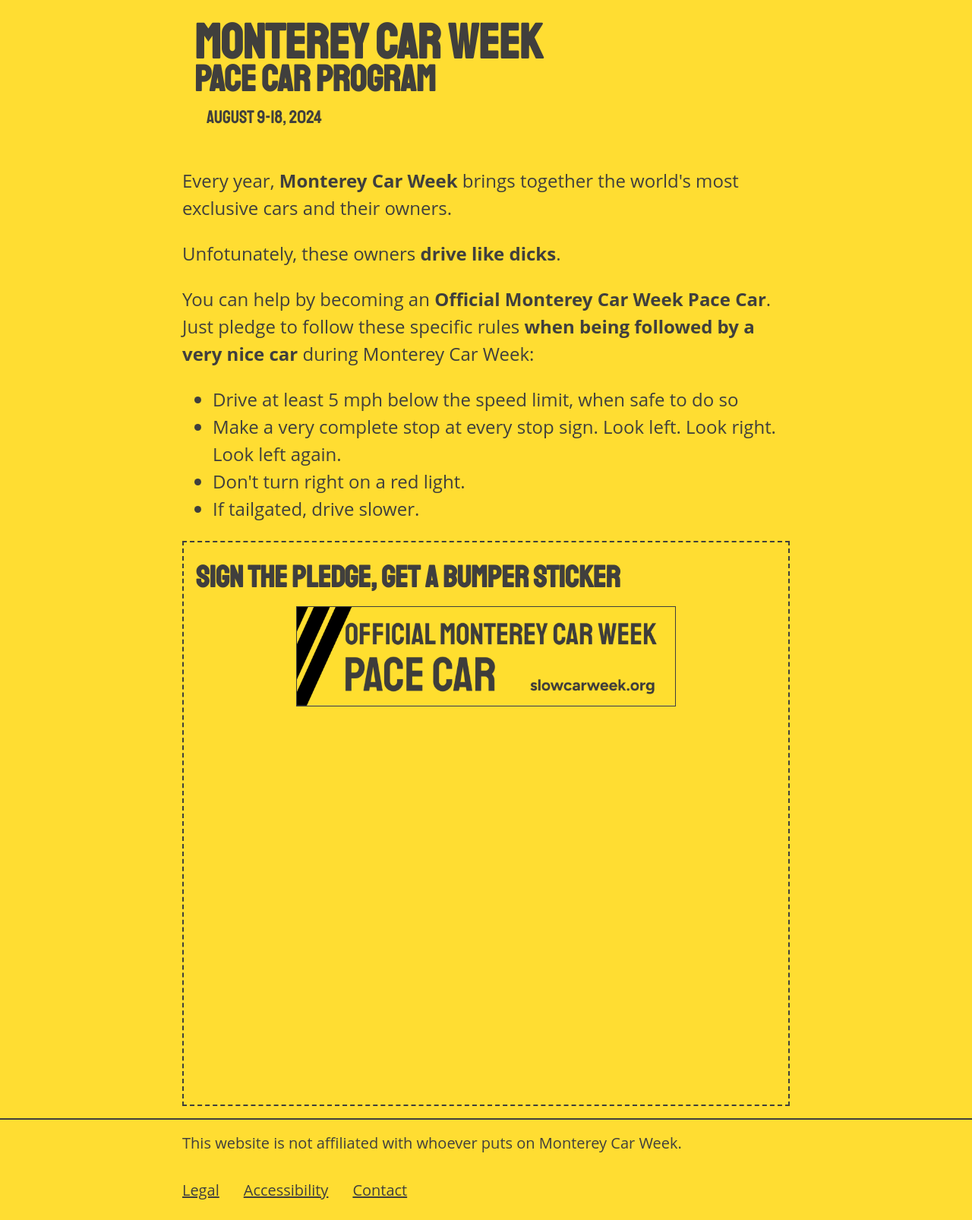
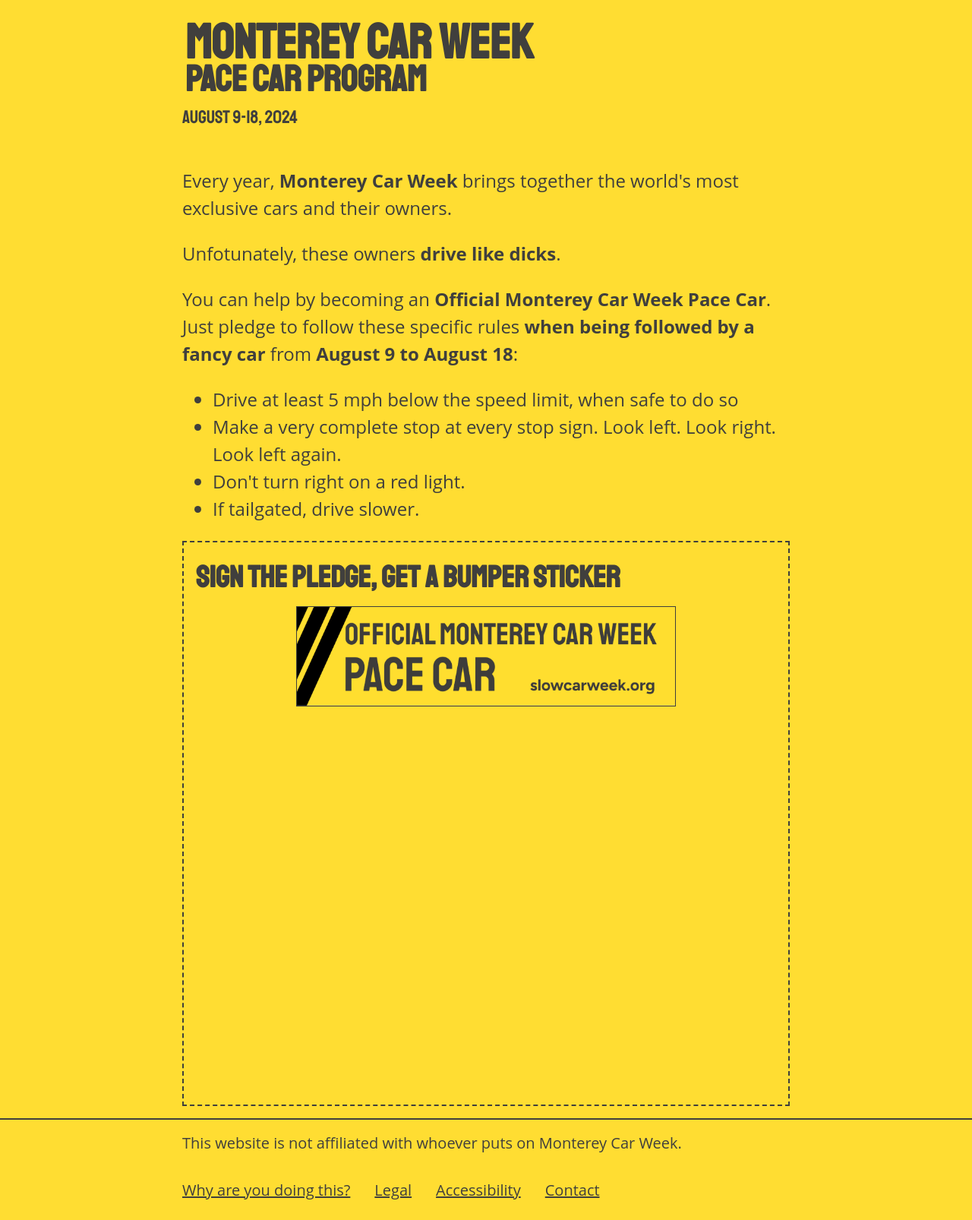
Before and after one commit to kevee/slowcarweek.org, an Eleventy site: page src/index.md in a window 1280 px wide. Shown: the whole page at 76% size. Built offline with nearby package versions, Linux system fonts and the light colour scheme; Eleventy itself is replaced by a stand-in of ours; files that its build step writes are made by us from their sources; a script that the page names is missing; what eleventy-sass would draw is missing.

Commit message:
add the why

```diff
--- a/src/_includes/base.njk
+++ b/src/_includes/base.njk
@@ -13,10 +13,13 @@
   <body>
     <header>
       <div class="container">
-        <h1><a href="/" class="home-link"><span class="week">
-          Monterey Car Week</span>
-         Pace Car Program</a></h1>
-          <aside>August 9-18, 2024</aside>
+        <h1>
+          <a href="/" class="home-link">
+            <span class="week">Monterey Car Week</span>
+            Pace Car Program
+          </a>
+        </h1>
+        <aside>August 9-18, 2024</aside>
 
       </div>
     </header>
@@ -30,6 +33,7 @@
          <p>This website is not affiliated with whoever puts on Monterey Car Week.</p>
         <nav>
           <ul>
+            <li><a href="/why">Why are you doing this?</a></li>
             <li><a href="/legal">Legal</a></li>
             <li><a href="/accessibility">Accessibility</a></li>
             <li><a href="/contact">Contact</a></li>
--- a/src/assets/style/_header.scss
+++ b/src/assets/style/_header.scss
@@ -3,12 +3,12 @@
   margin-bottom: 3rem;
   aside {
     font-family: 'Staatliches', sans-serif;
-    margin-left: 2rem;
     font-size: 1.5rem;
   }
   h1 {
     font-size: 3rem;
     line-height: 3rem;
+    margin-left: -0.75rem;
     .week {
       display: block;
       font-size: 2.5rem;
--- a/src/index.md
+++ b/src/index.md
@@ -7,7 +7,7 @@
 
 Unfotunately, these owners **drive like dicks**.
 
-You can help by becoming an **Official Monterey Car Week Pace Car**. Just pledge to follow these specific rules **when being followed by a very nice car** during Monterey Car Week:
+You can help by becoming an **Official Monterey Car Week Pace Car**. Just pledge to follow these specific rules **when being followed by a fancy car** from **August 9 to August 18**:
 
 - Drive at least 5 mph below the speed limit, when safe to do so
 - Make a very complete stop at every stop sign. Look left. Look right. Look left again.
```
Also changed, not shown: src/why.md (added, +15 -0 lines), 1 other file.
